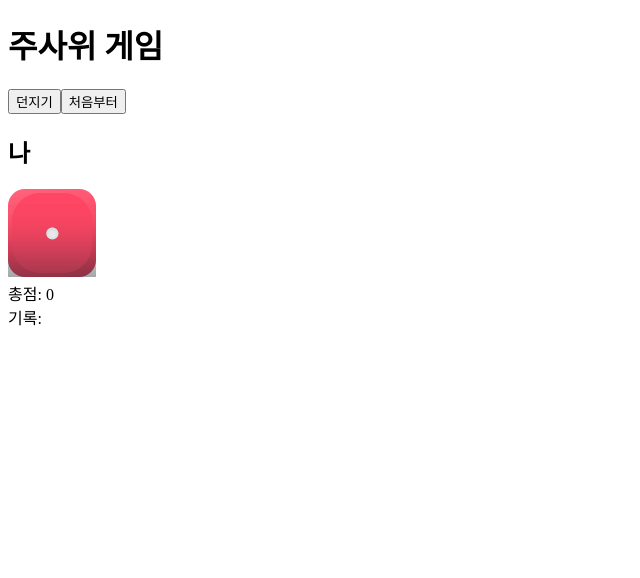
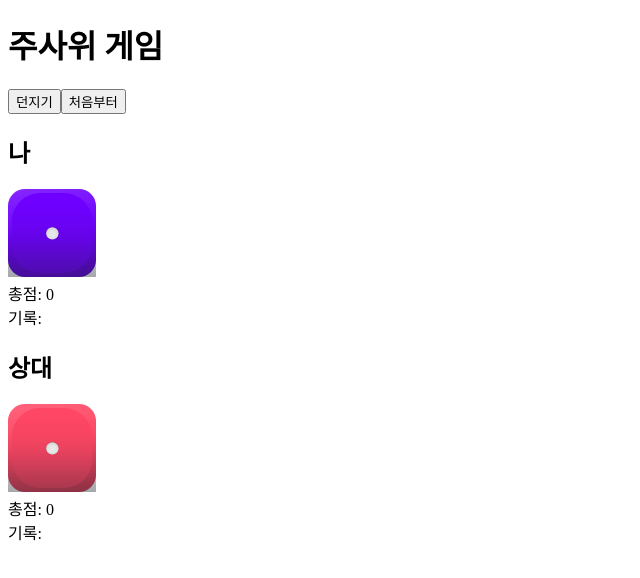
Before and after one commit to hsyo830/dicegame, a React (Vite) app: page / in a window 1280 px wide. Shown: the top 578 px of the page, without its empty margins (0-640 px from the left). Built offline with nearby package versions, Linux system fonts and the light colour scheme.

Commit message:
refactor : Board 컴포넌트 생성 -> 중복 코드 분리 / feat : 상대 플레이어 생성

```diff
--- a/src/App.jsx
+++ b/src/App.jsx
@@ -1,6 +1,6 @@
 import { useState } from "react";
 import Button from "./Button";
-import Dice from "./Dice";
+import Board from "./Board";
 
 function random(n) {
   return Math.ceil(Math.random() * n);
@@ -11,17 +11,27 @@ function App() {
   const [num, setNum] = useState(1);
   const [sum, setSum] = useState(0);
   const [gameHistory, setGameHistory] = useState([]);
+  const [otherNum, setOtherNum] = useState(1);
+  const [otherSum, setOtherSum] = useState(0);
+  const [OtherGameHistory, setOtherGameHistory] = useState([]);
 
   const handleRollClick = () => {
     const nextNum = random(6);
+    const nextOtherNum = random(6);
     setNum(nextNum);
     setSum(sum + nextNum);
     setGameHistory([...gameHistory, nextNum]);
+    setOtherNum(nextOtherNum);
+    setOtherSum(otherSum + nextOtherNum);
+    setOtherGameHistory([...OtherGameHistory, nextOtherNum]);
   };
   const handleClearClick = () => {
     setNum(1);
     setSum(0);
     setGameHistory([]);
+    setOtherNum(1);
+    setOtherSum(0);
+    setOtherGameHistory([]);
   };
 
   return (
@@ -32,10 +42,20 @@ function App() {
         <Button onClick={handleClearClick}>처음부터</Button>
       </div>
       <div>
-        <h2>나</h2>
-        <Dice color="red" num={num} />
-        <div>총점: {sum}</div>
-        <div>기록: {gameHistory.join(", ")}</div>
+        <Board
+          name="나"
+          color="purple"
+          num={num}
+          sum={sum}
+          gameHistory={gameHistory}
+        />
+        <Board
+          name="상대"
+          color="red"
+          num={otherNum}
+          sum={otherSum}
+          gameHistory={OtherGameHistory}
+        />
       </div>
     </div>
   );
--- /dev/null
+++ b/src/Board.jsx
@@ -0,0 +1,14 @@
+import Dice from "./Dice";
+
+function Board({ name, color, num, sum, gameHistory }) {
+  return (
+    <div>
+      <h2>{name}</h2>
+      <Dice color={color} num={num} />
+      <div>총점: {sum}</div>
+      <div>기록: {gameHistory.join(", ")}</div>
+    </div>
+  );
+}
+
+export default Board;
```
